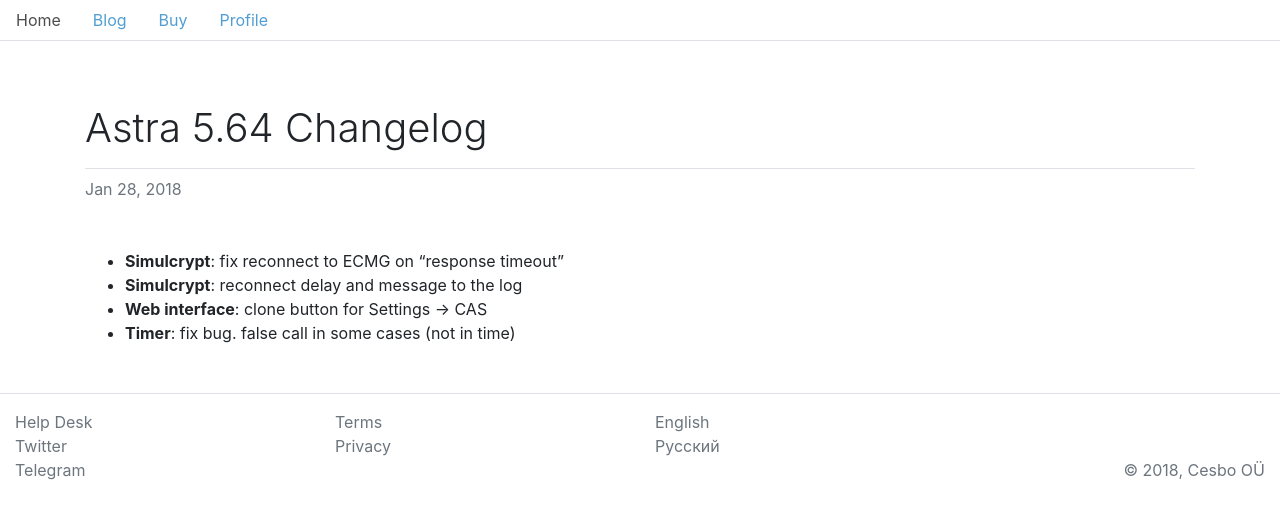
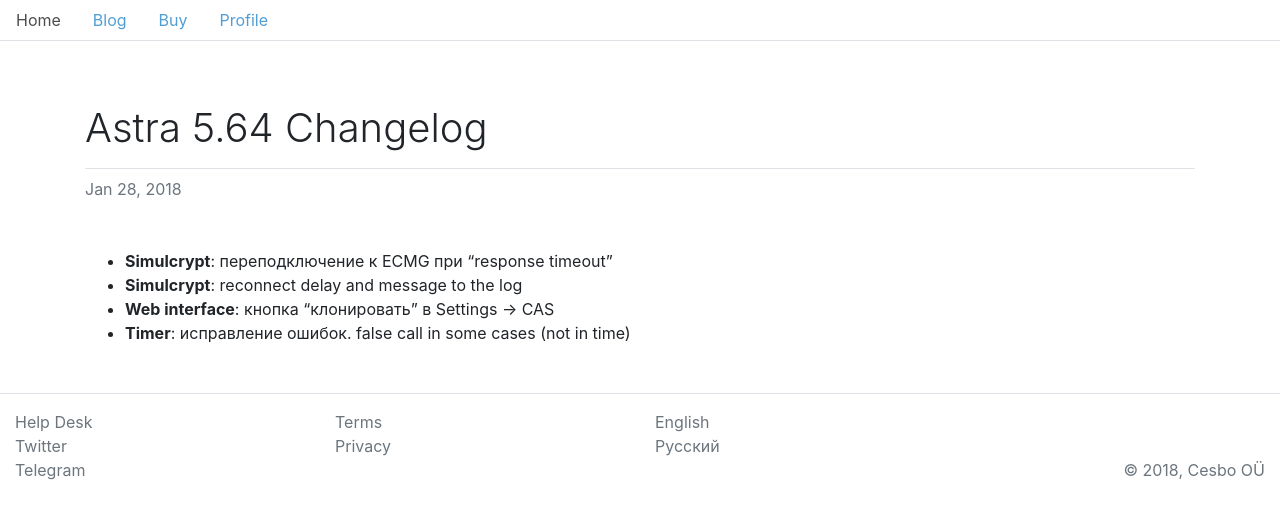
Before and after one commit to ramzes1401ss3/cesbo-www, a Jekyll site: the page built from ru/_posts/2018-01-28-changelog.md, in a window 1280 px wide. Shown: the top 519 px of the page. Built offline with Jekyll 4.4.1, drawn with Linux system fonts in a browser that asks for light colours.

Commit message:
Update 2018-01-28-changelog.md

```diff
--- a/ru/_posts/2018-01-28-changelog.md
+++ b/ru/_posts/2018-01-28-changelog.md
@@ -5,7 +5,7 @@
 tags: [changelog]
 ---
 
-- **Simulcrypt**: fix reconnect to ECMG on "response timeout"
+- **Simulcrypt**: переподключение к ECMG при "response timeout"
 - **Simulcrypt**: reconnect delay and message to the log
-- **Web interface**: clone button for Settings -> CAS
-- **Timer**: fix bug. false call in some cases (not in time)
+- **Web interface**: кнопка "клонировать" в Settings -> CAS
+- **Timer**: исправление ошибок. false call in some cases (not in time)
```
